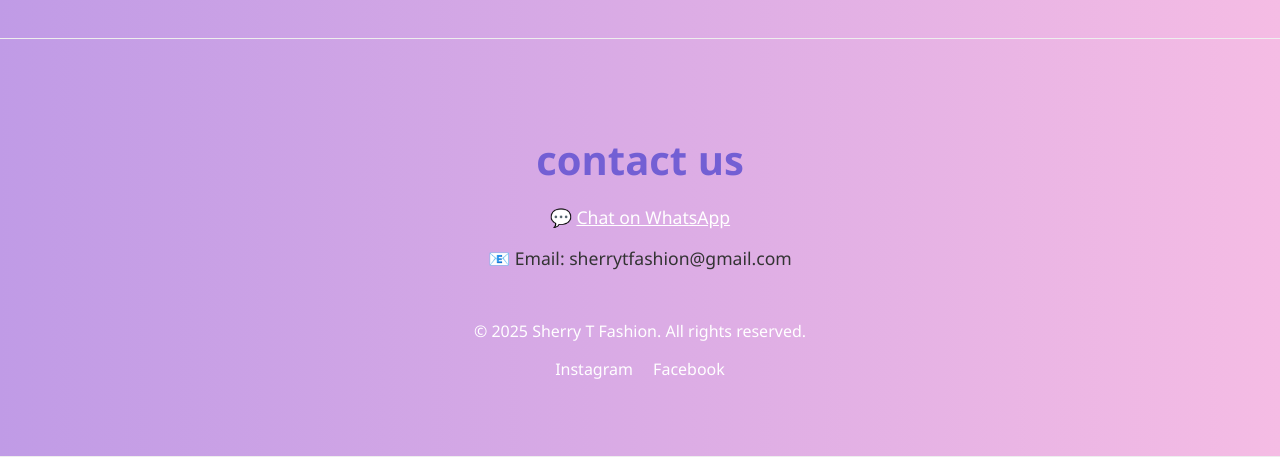
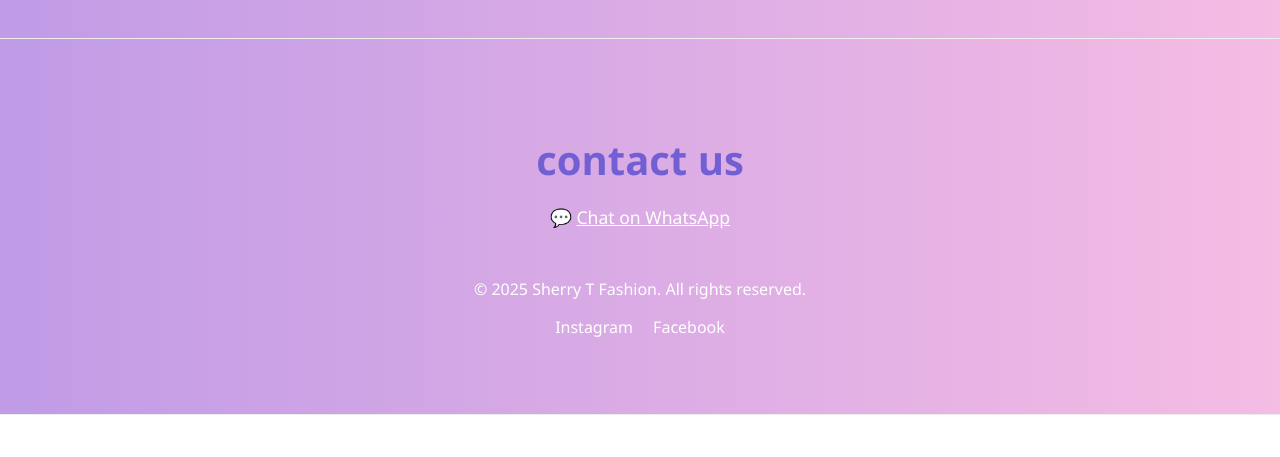
Before and after one commit to Dayveboy10/sherrytfashion, a plain HTML site: page index.html in a window 1280 px wide. Shown: the part 3109-3566 px from the top of the page. After the commit the page ends 3524 px from the top, so only its background shows below. Drawn offline with Linux system fonts and the light colour scheme.

Commit message:
Update index.html

```diff
--- a/index.html
+++ b/index.html
@@ -152,7 +152,6 @@
    <div class="section-content">
     <h2>contact us</h2>
     <p>💬 <a href="https://wa.me/+2349034957312" style="color: #fff; text-decoration: underline;">Chat on WhatsApp</a></p>
-    <p>📧 Email: sherrytfashion@gmail.com</p>
   </div>
 
   <footer>
```
